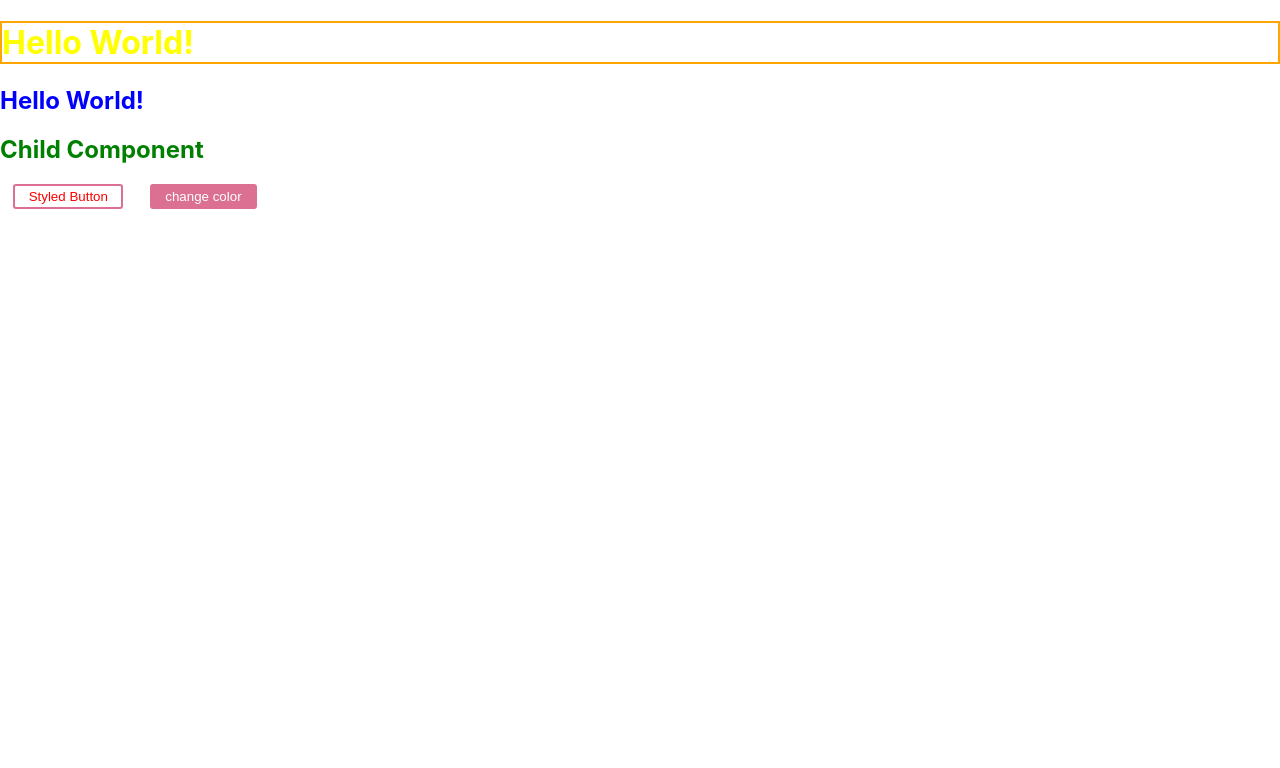
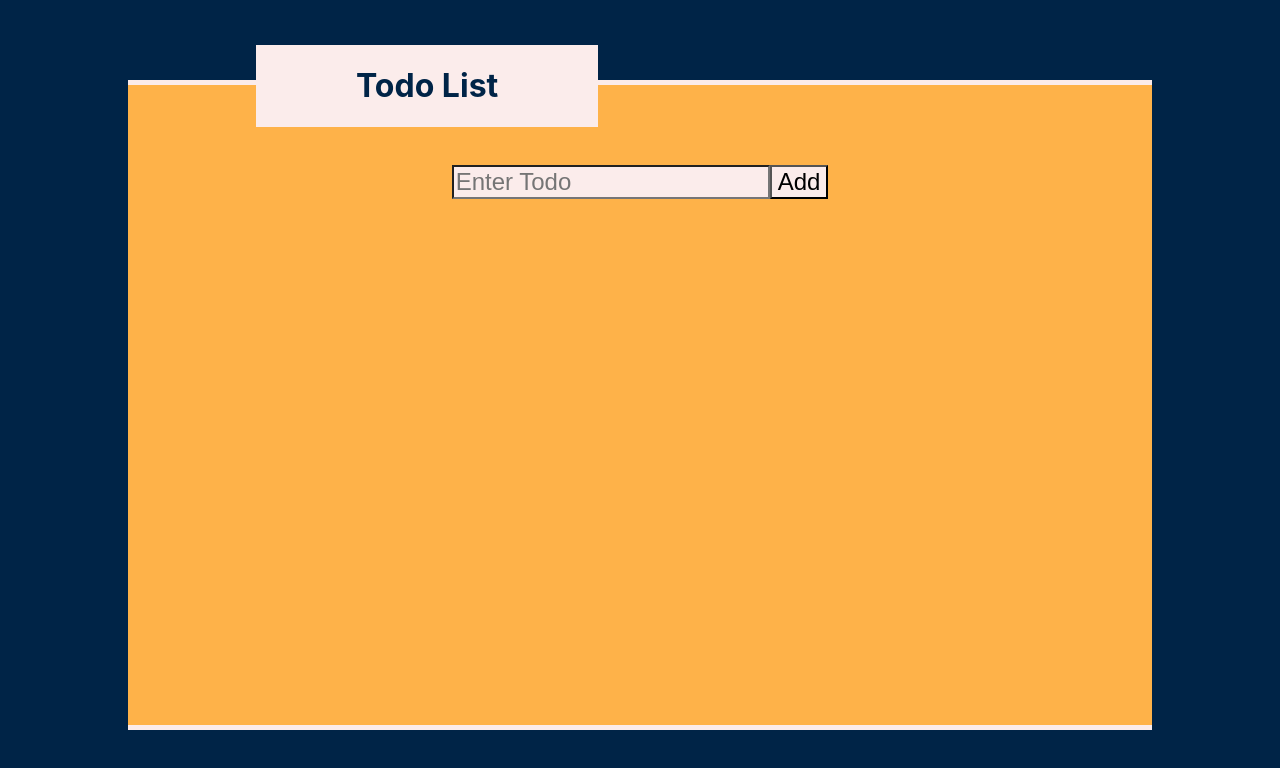
Before and after one commit to aramyeg/react-beg-lessons, a React (Create React App) app: page / in a window 1280 px wide. Shown: the top 768 px of the page. Built offline with nearby package versions, Linux system fonts and the light colour scheme.

Commit message:
Todo App with deletion

```diff
--- /dev/null
+++ b/src/Components/AddTodo.js
@@ -0,0 +1,42 @@
+import React, {Component} from 'react';
+
+export default class AddTodo extends Component{
+
+  constructor(props){
+    super(props)
+
+    this.state = {
+      text : '',
+
+    }
+  }
+
+  handleChange = (ev) => {
+    this.setState({
+      [ev.target.name] : ev.target.value,
+    })
+
+  }
+
+  handleSubmit = (ev) => {
+    ev.preventDefault()
+    this.props.handleSubmit(this.state.text);
+    this.setState({text : ''})
+  }
+
+  render() {
+
+    // console.log('AddTodo Render')
+
+    return(
+      <form className='AddTodo_form' onSubmit={this.handleSubmit}>
+        <input name='text'
+               placeholder='Enter Todo'
+               onChange={this.handleChange}
+               value={this.state.text}
+        />
+        <button onClick={this.handleSubmit}>Add</button>
+      </form>
+    )
+  }
+}
--- a/src/Components/App.js
+++ b/src/Components/App.js
@@ -1,28 +1,7 @@
 import React, {Component} from 'react';
-import '../Styles/main.css';
-import ChildComponent from './ChildComponent';
-import styles from '../Styles/app.module.css';
-import styled,  { css } from 'styled-components';
-
-
-const Button = styled.button`
-  background: transparent;
-  border-radius: 3px;
-  border: 2px solid palevioletred;
-  color: red;
-  margin: 0 1em;
-  padding: 0.25em 1em;
-
-  ${console.log(123)}
-  ${props =>
-  props.primary &&
-  css`
-      background: palevioletred;
-      color: white;
-    `};
-`;
-
-
+import '../Styles/main.css'
+import TodoList from './TodoList';
+import AddTodo from './AddTodo';
 
 class App extends Component{
 
@@ -30,42 +9,48 @@ class App extends Component{
     super(props);
 
     this.state = {
-      colorClass : styles.yellowClass,
+      todoList : [],
     }
   }
 
-  handleColorChange = () => {
+  todoId = 1;
 
-    if(this.state.colorClass === styles.greenClass){
-      this.setState({
-        colorClass : styles.yellowClass
-      })
-    }
-    else{
-      this.setState({
-        colorClass : styles.greenClass
-      })
-    }
+  handleSubmit = (text) => {
+    this.setState({
+      todoList : [{
+        text: text,
+        todoId: this.todoId,
+        }
+        , ...this.state.todoList],
+    })
+    this.todoId++
+  }
 
-  };
+  handleDelete = (id) => {
+    const shallowList = this.state.todoList.filter((todo)=>{
+      return (todo.todoId !== id);
+    })
+    this.setState({
+      todoList : [...shallowList]
+    })
+    console.log("delete item with :", id)
+  }
 
   render() {
 
+    // console.log('App Render')
+
     return (
-      <>
-        <h1 className={this.state.colorClass}>
-          Hello World!
-        </h1>
+      <main className='App_wrapper'>
+        <header className='App_header'>
+          <h1>Todo List</h1>
+        </header>
 
-        <h2 >
-          Hello World!
-        </h2>
+        <AddTodo  handleSubmit={this.handleSubmit}/>
 
-        <ChildComponent />
+        <TodoList handleDelete={this.handleDelete} todoList={ this.state.todoList}/>
 
-        <Button>Styled Button</Button>
-        <Button primary={true} onClick={this.handleColorChange}>change color</Button>
-      </>
+      </main>
     );
   }
 }
--- a/src/Components/ChildComponent.js
+++ /dev/null
@@ -1,20 +0,0 @@
-import React, {useState} from 'react';
-import styles from '../Styles/local.module.css';
-
-function ChildComponent() {
-
-  const arr = [ 'StringA', 'StringB'];
-
-  const a = arr[0];
-  const b = arr[1];
-
-  // const [ a, b] = [ 'StringA', 'StringB'];
-
-
-
-  return(
-    <h2 className={styles.customHeader}> Child Component </h2>
-  )
-};
-
-export default ChildComponent;
--- /dev/null
+++ b/src/Components/TodoItem.js
@@ -0,0 +1,19 @@
+import React, {Component} from 'react';
+import {IconDelete} from "../SVG/Icons";
+
+export default class TodoItem extends Component{
+
+
+
+  render() {
+
+    return(
+      <div className='TodoItem_item'>
+        {this.props.todo.text}
+        <button onClick={this.props.handleDelete}>
+          <IconDelete height='24px' width='24px'/>
+        </button>
+      </div>
+    )
+  }
+}
--- /dev/null
+++ b/src/Components/TodoList.js
@@ -0,0 +1,28 @@
+import React, {Component, PureComponent} from 'react';
+import TodoItem from './TodoItem'
+
+class TodoList extends PureComponent{
+
+
+
+  render() {
+
+    // console.log('TodoList Render: ', this.props.todoList);
+
+    const todoList =  this.props.todoList.map((todo)=>{
+      return(
+        <TodoItem key={todo.todoId}
+                  handleDelete={() => {this.props.handleDelete(todo.todoId)}}
+                  todo={todo}/>
+        )
+    })
+
+    return(
+      <section className='TodoList_section'>
+        {todoList}
+      </section>
+    )
+  }
+}
+
+export default TodoList;
--- a/src/Styles/app.module.css
+++ /dev/null
@@ -1,11 +0,0 @@
-.greenClass{
-    color: green;
-    size: 25px;
-    border: 1px solid black;
-}
-
-.yellowClass{
-    color: yellow;
-    size: 45px;
-    border: 2px solid orange;
-}
--- a/src/Styles/index.css
+++ b/src/Styles/index.css
@@ -1,15 +1,19 @@
 :root {
-  --iceCold: #a0d2eb;
-  --freezePurple: #e5eaf5;
-  --medPurple: #d0bdf4;
-  --purpleRain: #8458B3;
-  --heavyPurple: #a28089;
-  --purpleBase: #161748;
-  --greenTree: #478559;
-  --pinkSand: #ffa8B6;
-  --pinkHigh: #f95d9b;
-  --darkSand: #a28089;
-  --blueWater: #39a0ca;
+  /*--iceCold: #a0d2eb;*/
+  /*--freezePurple: #e5eaf5;*/
+  /*--medPurple: #d0bdf4;*/
+  /*--purpleRain: #8458B3;*/
+  /*--heavyPurple: #a28089;*/
+  /*--purpleBase: #161748;*/
+  /*--greenTree: #478559;*/
+  /*--pinkSand: #ffa8B6;*/
+  /*--pinkHigh: #f95d9b;*/
+  /*--darkSand: #a28089;*/
+  /*--blueWater: #39a0ca;*/
+  --navy: #002447;
+  --lightBlue: #53d3d1;
+  --skinTone: #fbeceb;
+  --comfyOrange: #feb249;
 }
 
 body {
@@ -19,6 +23,7 @@ body {
     sans-serif;
   -webkit-font-smoothing: antialiased;
   -moz-osx-font-smoothing: grayscale;
+  background-color: var(--navy);
 }
 
 code {
--- a/src/Styles/local.module.css
+++ /dev/null
@@ -1,3 +0,0 @@
-.customHeader{
-    color: green;
-}
--- a/src/Styles/main.css
+++ b/src/Styles/main.css
@@ -1,11 +1,45 @@
-h2{
-    color: blue;
+.App_wrapper{
+    position: relative;
+    color: var(--navy);
+    width: 70vw;
+    margin: 10vh auto auto;
+    padding: 10vh 5vw 0vh;
+    height: 70vh;
+    background-color: var(--comfyOrange);
+    border: 5px solid var(--skinTone);
+    border-right: none;
+    border-left: none;
+    display: flex;
+    flex-direction: column;
+    align-items: center;
 }
-
-.customBigFontSize{
-    font-size: 35px;
+.App_header{
+    position: absolute;
+    top: -40px;
+    left: 10vw;
+    background-color: var(--skinTone);
+    padding: 0 100px;
 }
-
-.customHeader{
-    color: yellow;
+.AddTodo_form  input, .AddTodo_form  button{
+    font-size: 1.5em;
+    background-color: var(--skinTone);
+    outline: none;
 }
+.AddTodo_form button:active {
+    background-color: var(--lightBlue);
+    transform: translateY(2px);
+}
+.TodoList_section{
+    display: flex;
+    flex-direction: column;
+    max-width: 50vw;
+    height: 400px;
+    flex-wrap: wrap;
+}
+.TodoItem_item{
+    margin-left: 10px;
+    margin-top: 20px;
+    min-width: 100px;
+    font-size: 1.5em;
+    background-color: var(--skinTone);
+}
```
Also changed, not shown: src/SVG/Icons.js (added, +8 -0 lines).
